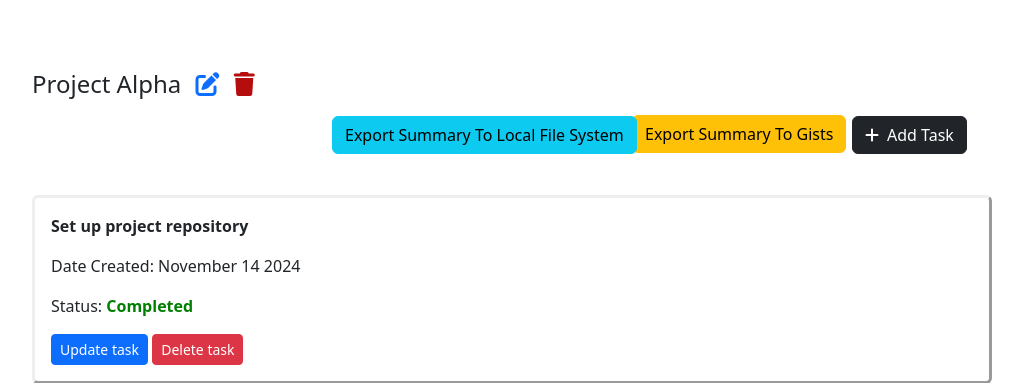
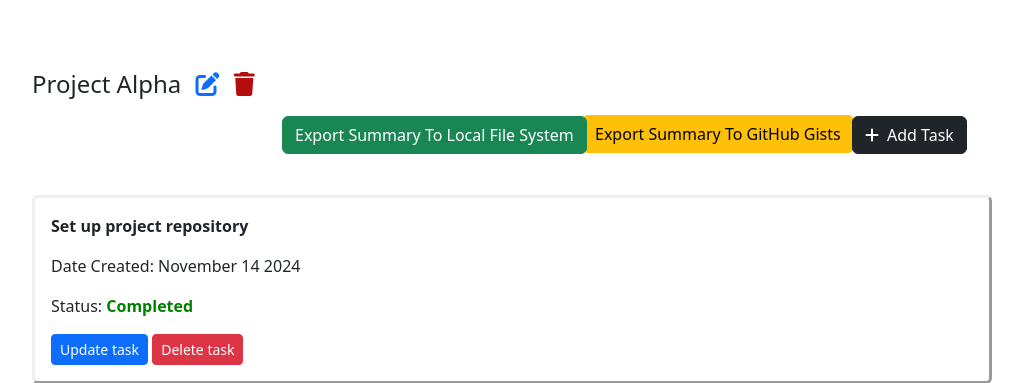
Before and after one commit to navaneethsanil/ToDo-Note-Application, a Django app: page /project-detail/23 in a window 1280 px wide. Shown: the part 67-450 px from the top of the page, without its empty margins (128-1151 px from the left). Run offline with Django 5.2, Linux system fonts and the light colour scheme; a user stored in the database is signed in; data comes from the database, SQL or seed files in the repository; both versions use the stored data as it was after the commit; some libraries are stand-ins or nearby versions.

Commit message:
Summary message updated and button renamed

```diff
--- a/app/templates/app/project/projects.html
+++ b/app/templates/app/project/projects.html
@@ -10,12 +10,12 @@
         <a href="{% url 'create-task' project_id %}" class="btn btn-dark">Add task</a>
     </div>
     {% else %}
-    <a href="{% url 'save-summary' project_id %}" class="btn btn-info"
-        style="margin-left: 300px; position: absolute; margin-top: -31px;">Export
+    <a href="{% url 'save-summary' project_id %}" class="btn btn-success"
+        style="margin-left: 250px; position: absolute; margin-top: -31px;">Export
         Summary To Local File System</a>
     <a href="{% url 'export-to-gist' project_id %}" class="btn  btn-warning"
-        style="margin-left: 600px; margin-top: -53px;">Export
-        Summary To Gists</a>
+        style="margin-left: 550px; margin-top: -53px;">Export
+        Summary To GitHub Gists</a>
     <a href="{% url 'create-task' project_id %}" class="btn btn-dark" style="margin-left: 820px; margin-top: -100px;"><i
             class="fa-solid fa-plus me-2"></i>Add Task</a>
     {% if messages %}
--- a/app/utils.py
+++ b/app/utils.py
@@ -15,7 +15,7 @@ def export_all_projects_to_local(pk):
 
         # Generate markdown content
         gist_content = f"# {project.title}\n\n"
-        gist_content += f"**Summary:** {completed_tasks.count()}/{project.tasks.count()} completed\n\n"
+        gist_content += f"**Summary:** {completed_tasks.count()}/{project.tasks.count()} todos completed\n\n"
         gist_content += "## Pending\n"
         for task in pending_tasks:
             gist_content += f"- [ ] {task.description}\n"
```
Also changed, not shown: summary/Project Alpha.md (+1 -1 lines), summary/Project Beta.md (+1 -1 lines), db.sqlite3, readme.md.
